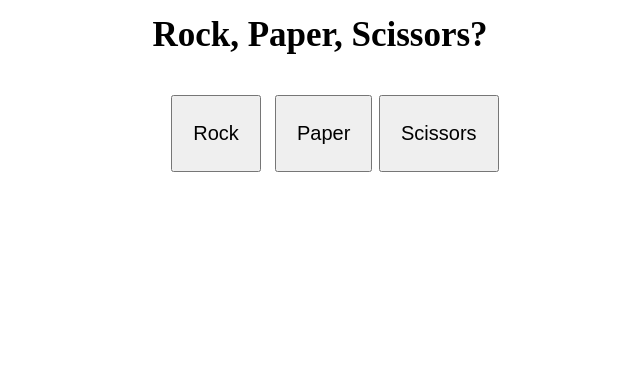
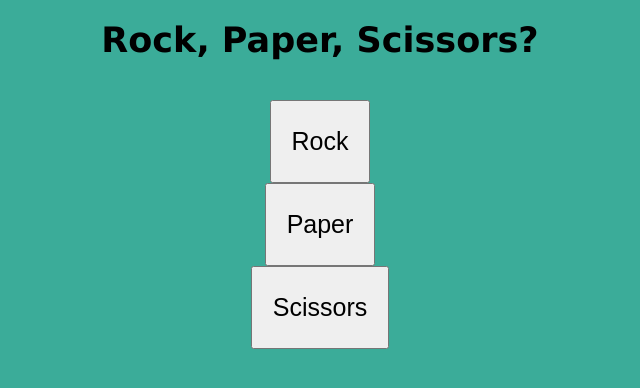
Before and after one commit to Alexxanderr20/rock-paper-scissors, a plain HTML site: page rps.html in a window 1280 px wide. Shown: the whole page, without its empty margins (320-960 px from the left). Drawn offline with Linux system fonts and the light colour scheme.

Commit message:
Changed button layout and font

```diff
--- a/rps.css
+++ b/rps.css
@@ -2,13 +2,13 @@
 {
     margin: 0;
     padding: 0;
-    box-sizing: border-box;
+    border-block: auto;
+}
+body
+{
+    background-color: rgb(59, 172, 153);
 }
 
-body
-{
-    background-color: rgb(17, 122, 105));
-}
 header
 {
     text-align: center;
@@ -18,40 +18,55 @@ header
 h1
 {
     color: black;
+    background-color: rgb(59, 172, 153);
+    margin: -20px;
+    padding: 25px;
     text-align: center;
     font-size:  35px;
+    font-family: 'Lucida Sans', 'Lucida Sans Regular', 'Lucida Grande', 'Lucida Sans Unicode', Geneva, Verdana, sans-serif;
 }
 
+p
+{
+    text-align: center;
+    font-size:  24px;
+    font-family: 'Lucida Sans', 'Lucida Sans Regular', 'Lucida Grande', 'Lucida Sans Unicode', Geneva, Verdana, sans-serif;
+}
 #container
 {
    text-align: center;
    padding: 20px;
 }
-.btn
+.button
     {
         display: inline-block;
         width: 100px;
         height: 100px;
-        padding: 5px;
+        padding: 20px;
     }
 
     #rock
     {
-        font-size:  20px;
+        font-size:  25px;
         padding: 25px 20px;
         color: black;
     }
 
     #paper
     {
-        font-size: 20px;
+        font-size: 25px;
         padding: 25px 20px;
         color: black;
     }
 
     #scissors
     {
-        font-size: 20px;
+        font-size: 25px;
         padding: 25px 20px;
         color: black;
     }
+
+    #totalScore
+    {
+        align-content: center;
+    }
```
